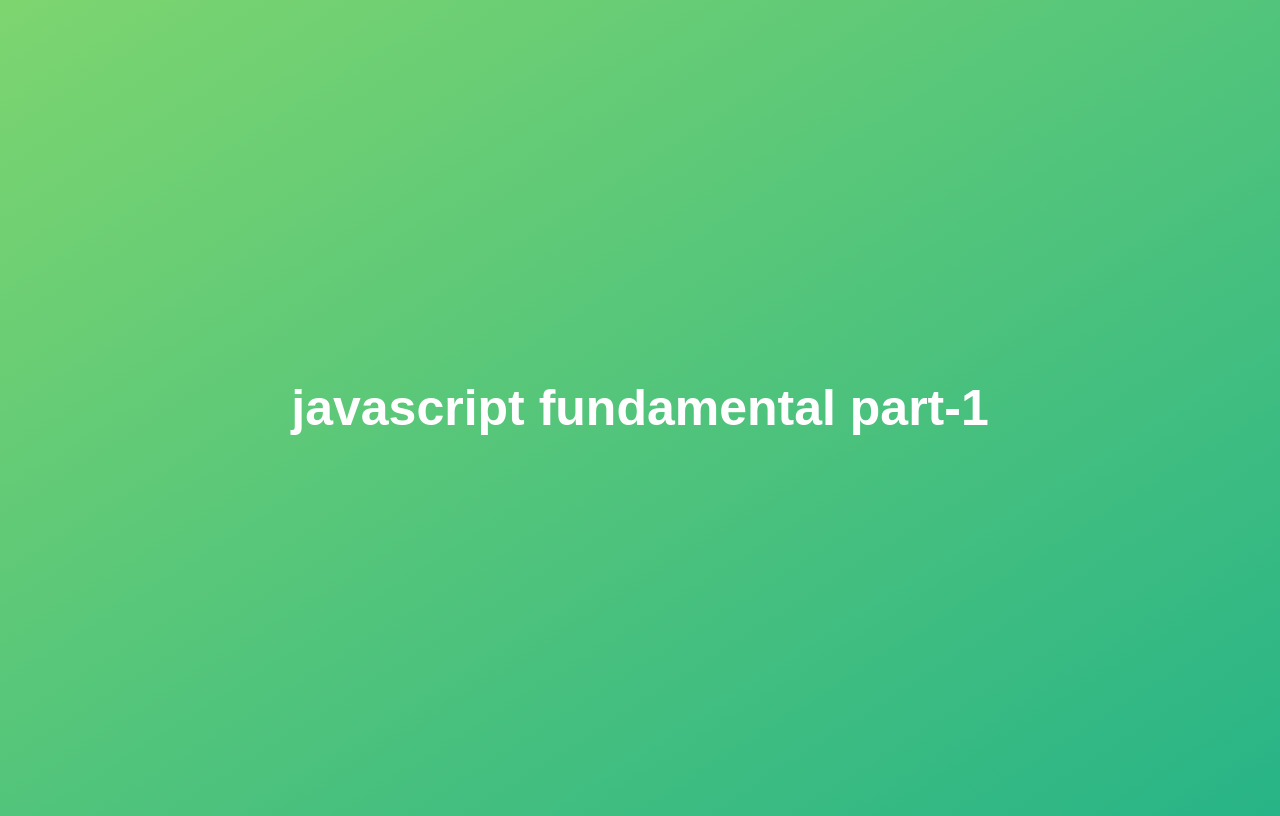
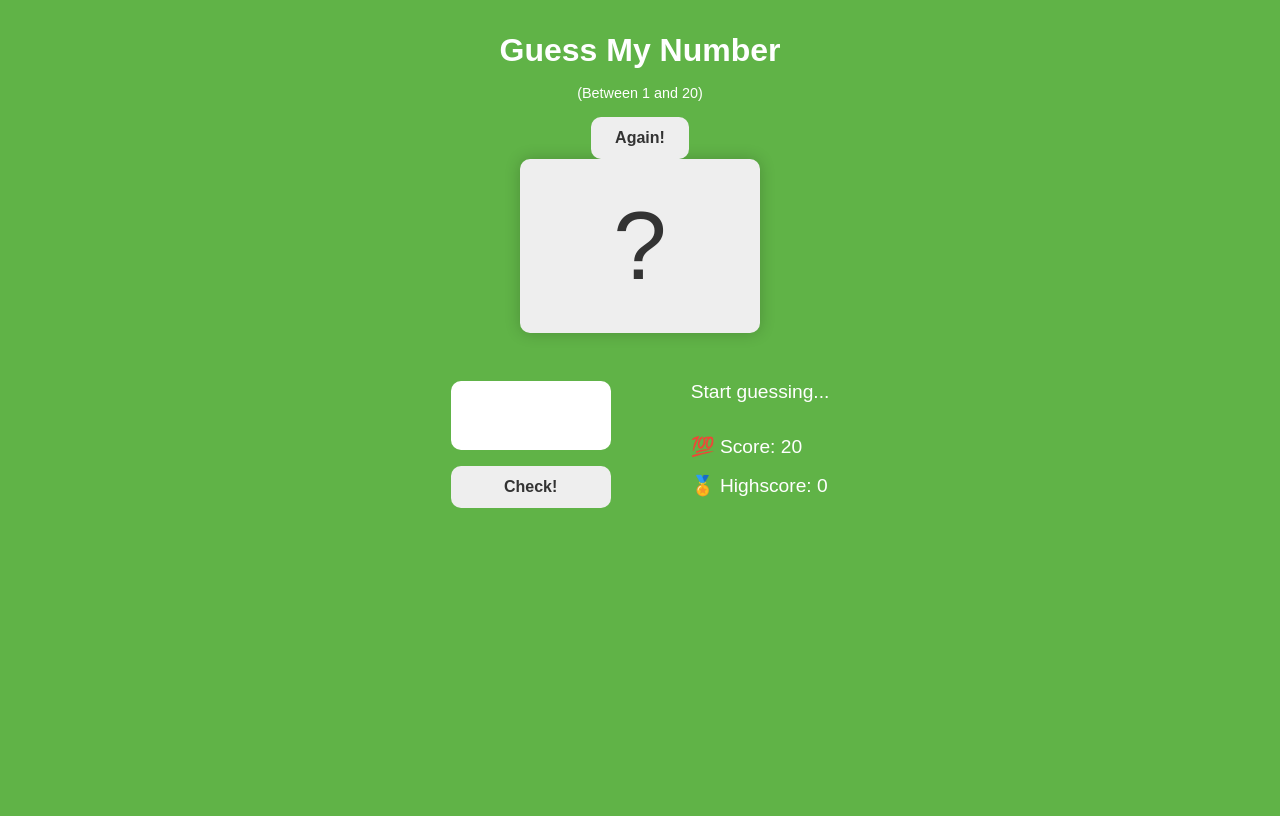
Before and after one commit to janvibhalgamiya/Jonas-javascript, a plain HTML site: page index.html in a window 1280 px wide. Drawn offline with Linux system fonts and the light colour scheme.

Commit message:
Guess my number

```diff
--- a/index.html
+++ b/index.html
@@ -1,33 +1,127 @@
 <!DOCTYPE html>
 <html lang="en">
   <head>
-    <meta charset="UTF-8">
-    <meta name="viewport" content="width=device-width, initial-scale=1.0">
+    <meta charset="UTF-8" />
+    <meta name="viewport" content="width=device-width, initial-scale=1.0" />
     <title>javascript fundamental part-1</title>
     <style>
-        body{
-            height: 100vh;
+        /* Base Reset */
+* {
+  margin: 0;
+  padding: 0;
+  box-sizing: border-box;
+}
+
+body {
+  background-color: #60b347;
+  font-family: 'Press Start 2P', sans-serif;
+  color: #fff;
+  text-align: center;
+  padding: 2rem;
+}
+
+/* Header */
+header {
+  margin-bottom: 3rem;
+}
+
+h1 {
+  font-size: 2rem;
+  margin-bottom: 1rem;
+}
+
+.between {
+  font-size: 0.9rem;
+  margin-bottom: 1rem;
+}
+
+.number {
+  font-size: 6rem;
+  width: 15rem;
+  margin: 0 auto;
+  padding: 2rem 0;
+  background-color: #eee;
+  color: #333;
+  border-radius: 10px;
+  box-shadow: 0 0 1rem rgba(0, 0, 0, 0.2);
+}
+
+/* Main */
+main {
   display: flex;
-            align-items: center;
-            background: linear-gradient(to top left,#28b487,#7dd56f);
+  justify-content: center;
+  align-items: flex-start;
+  gap: 5rem;
 }
-        h1{
-            font-family: sans-serif;
-            font-size: 50px;
-            line-height: 1.3;
-            width: 100%;
-            padding: 30px;
+
+/* Left Panel */
+.left {
+  display: flex;
+  flex-direction: column;
+  gap: 1rem;
+}
+
+.guess {
+  font-size: 2rem;
+  width: 10rem;
+  padding: 1rem;
   text-align: center;
-            color: white;
+  border: none;
+  border-radius: 10px;
 }
+
+.btn {
+  font-size: 1rem;
+  padding: 0.75rem 1.5rem;
+  cursor: pointer;
+  border: none;
+  background-color: #eee;
+  color: #333;
+  border-radius: 10px;
+  font-weight: bold;
+  transition: 0.2s;
+}
+
+.btn:hover {
+  background-color: #ddd;
+}
+
+/* Right Panel */
+.right {
+  text-align: left;
+}
+
+.message {
+  font-size: 1.2rem;
+  margin-bottom: 2rem;
+}
+
+.label-score,
+.label-highscore {
+  font-size: 1.2rem;
+  margin-bottom: 1rem;
+}
+
     </style>
-
   </head>
   <body>
-    <h1>javascript fundamental part-1</h1>
-
-<script src="script.js"></script>
-<script src="challenge1.js"></script>
-
+    <header>
+      <h1>Guess My Number</h1>
+      <p class="between">(Between 1 and 20)</p>
+      <button class="btn again">Again!</button>
+      <div class="number">?</div>
+    </header>
+    <main>
+        <section class="left">
+            <input type="number" class="guess" />
+            <button class="btn check">Check!</button>
+        </section>
+        <section class="right">
+            <p class="message">Start guessing...</p>
+            <p class="label-score">💯 Score: <span class="score">20</span></p>
+            <p class="label-highscore">🏅 Highscore: <span class="highscore">0</span></p>
+        </section>
+    </main>
+    <script src="script3.js"></script>
   </body>
 </html>
--- a/script3.js
+++ b/script3.js
@@ -1,12 +1,3 @@
-//Remember, we're gonna use strict mode in all scripts now!
-
 "use strict";
 
-
-
-const x = 23;
-if (x === 23) console.log(23);
-
-const calcAge = (birthYear) => 2037 - birthYear;
-
-console.log(calcAge());
+console.log(document.querySelector('.message').textContent  );
```
Lines whose indentation alone changed are shown as unchanged.
